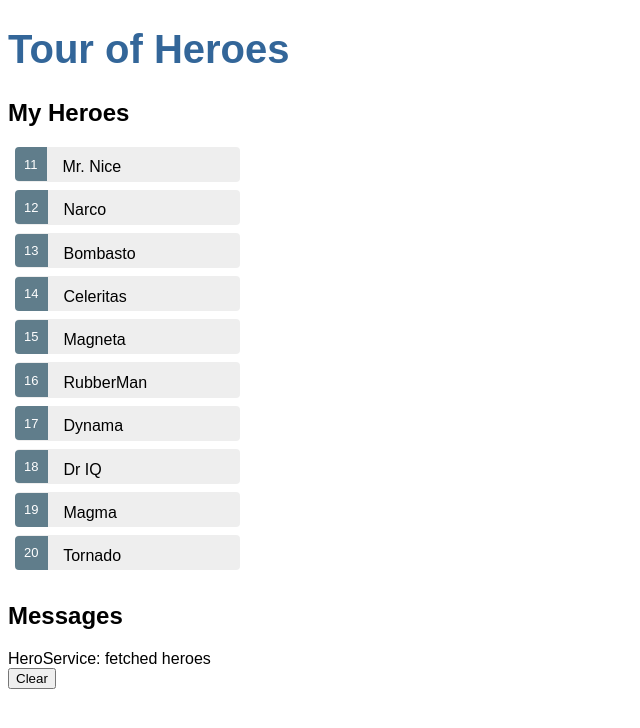
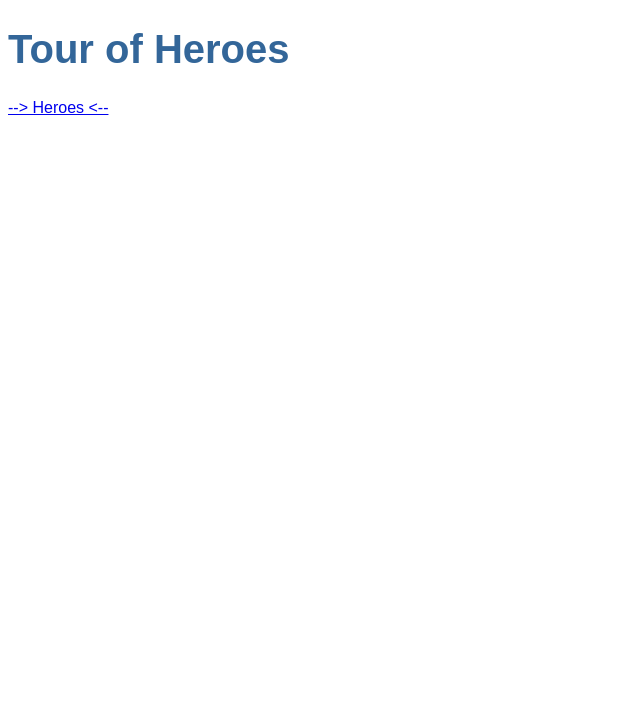
Before and after one commit to Maknez/angular-cli-course-project, an Angular app: page / in a window 1280 px wide. Shown: the top 728 px of the page, without its empty margins (0-640 px from the left). Built offline with nearby package versions, Linux system fonts and the light colour scheme.

Commit message:
7. Routing +add <nav> to /heroes and <router-outlet> to display proper data

```diff
--- a/src/app/app.component.html
+++ b/src/app/app.component.html
@@ -1,3 +1,6 @@
 <h1>{{title}}</h1>
-<app-heroes></app-heroes>
+<nav>
+  <a routerLink="/heroes">--> Heroes <--</a>
+</nav>
+<router-outlet>
 <app-messages></app-messages>
--- a/src/app/app.module.ts
+++ b/src/app/app.module.ts
@@ -6,7 +6,7 @@ import {AppComponent} from './app.component';
 import {HeroesComponent} from './heroes/heroes.component';
 import { HeroDetailComponent } from './hero-detail/hero-detail.component';
 import { MessagesComponent } from './messages/messages.component';
-import { AppRoutingModule } from './/app-routing.module';
+import { AppRoutingModule } from './app-routing.module';
 
 @NgModule({
   declarations: [
@@ -18,7 +18,7 @@ import { AppRoutingModule } from './/app-routing.module';
   imports: [
     BrowserModule,
     FormsModule,
-    AppRoutingModule
+    AppRoutingModule,
   ],
   providers: [],
   bootstrap: [AppComponent]
```
